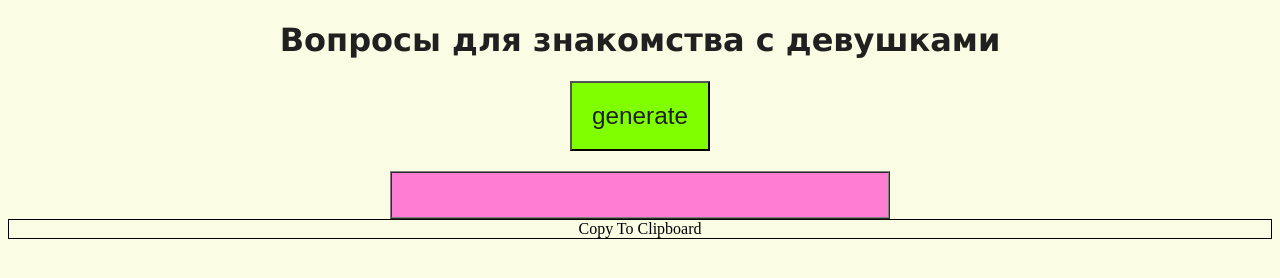
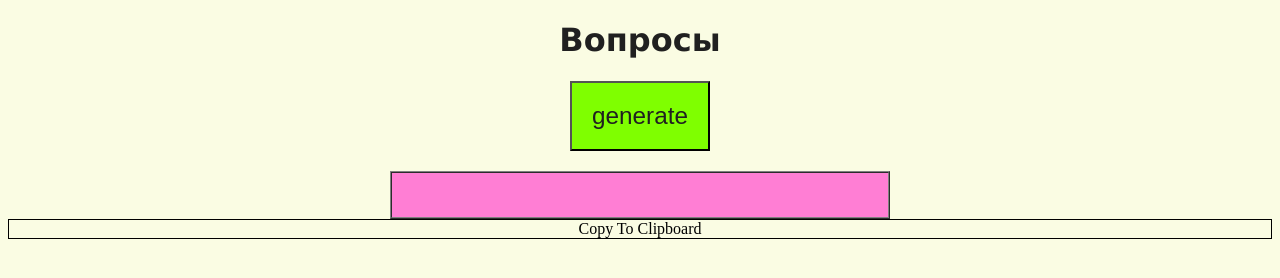
Before and after one commit to Max1Bon/randg.github.io, a plain HTML site: page index.html in a window 1280 px wide. Drawn offline with Linux system fonts and the light colour scheme.

Commit message:
Update index.html

```diff
--- a/index.html
+++ b/index.html
@@ -11,7 +11,7 @@
 </head>
 
 <body>
-    <h1>Вопросы для знакомства с девушками</h1>
+    <h1>Вопросы</h1>
     <button id="ok" onClick="myAlert()">generate</button>
     <table border="1" cellspacing="0" cellpadding="12" width="500">
         <td>
```
